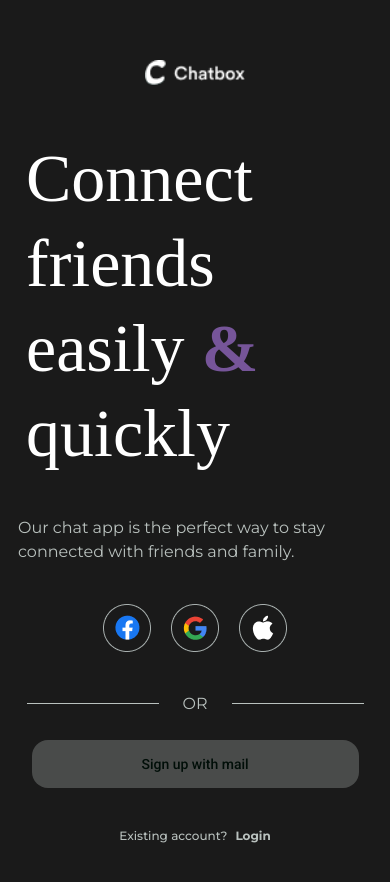
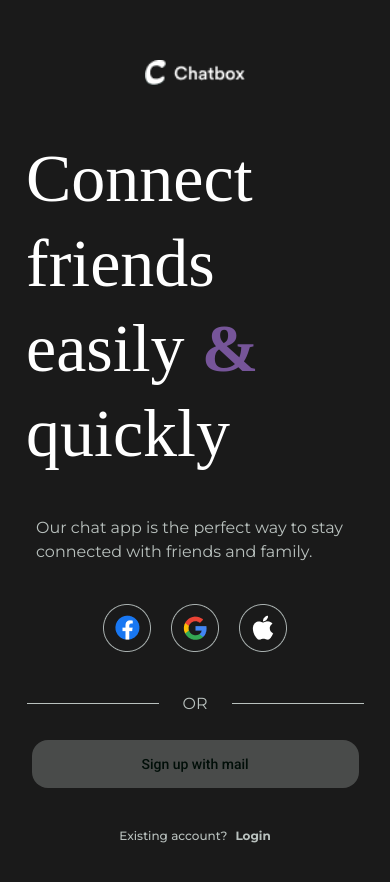
Before and after one commit to muradhosenrafi/Facebook-copy-, a React (Vite) app: page / in a window 390 px wide. Built offline with nearby package versions, Linux system fonts and the light colour scheme; a web font is replaced by a local one.

Commit message:
full responsive

```diff
--- a/src/components/Container.jsx
+++ b/src/components/Container.jsx
@@ -2,7 +2,7 @@
 
 const Container = ({children,className}) => {
   return (
-    <div className={` w-full max-w-[1440px]  mx-auto ${className}`}>{children}</div>
+    <div className={` w-full max-w-[420px] mx-auto ${className}`}>{children}</div>
   )
 }
 
--- a/src/layouts/FontPage.jsx
+++ b/src/layouts/FontPage.jsx
@@ -44,7 +44,7 @@ setTimeout(()=>{
     </div>
     <div className="pt-[50px] justify-center items-center flex flex-col">
       <h1 className="text-[68px] w-[338px] text-[#ffff] font-medium leading-[85px]  font-playwrite ">Connect friends easily <span className="text-[68px] w-[338px] text-[#765599] font-bold leading-[78px] font-playwrite">& </span>quickly</h1>
-      <p className="w-[390px] ml-9 pt-10 font-monster text-base text-text ">Our chat app is the perfect way to stay connected with friends and family.</p>
+      <p className=" ml-9 pt-10 font-monster text-base text-text ">Our chat app is the perfect way to stay connected with friends and family.</p>
     </div>
 
 <div className="gap-5 flex justify-center items-center pt-10">
```
